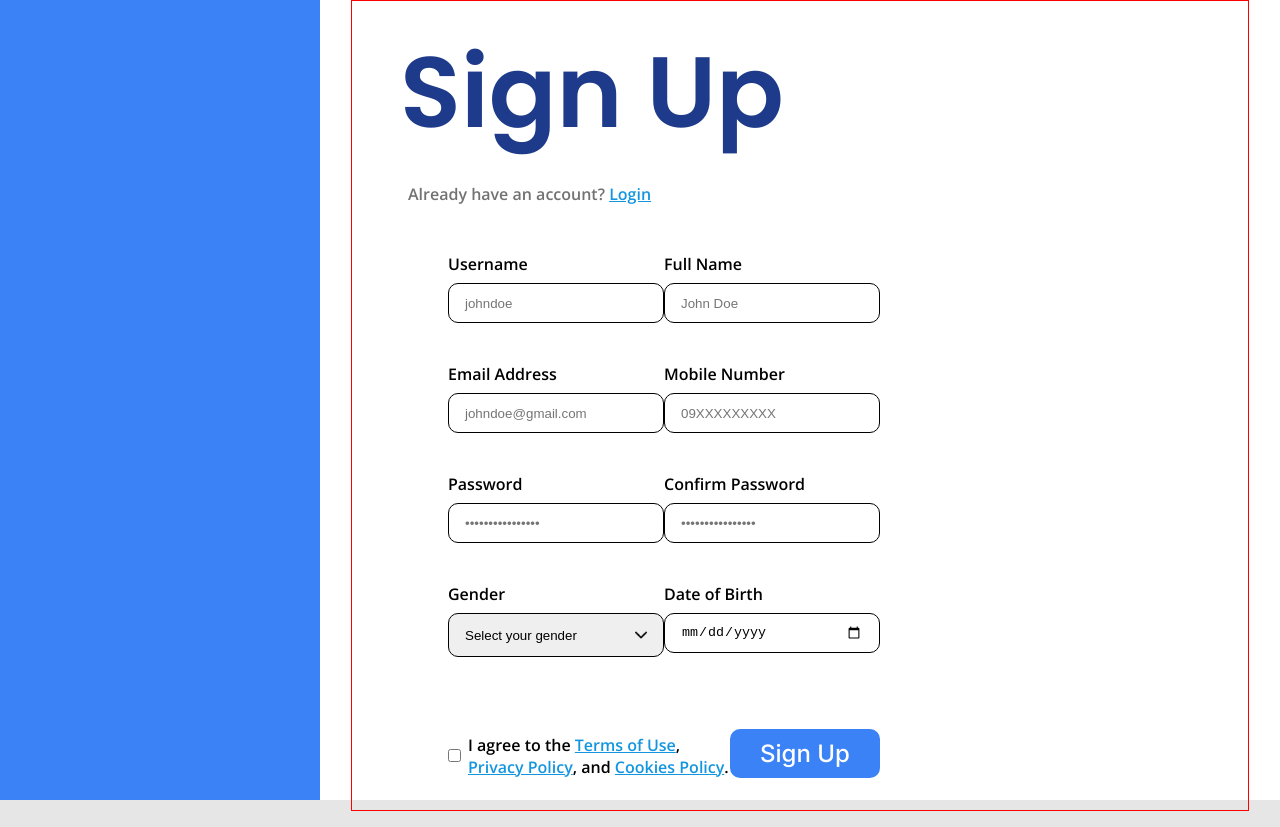
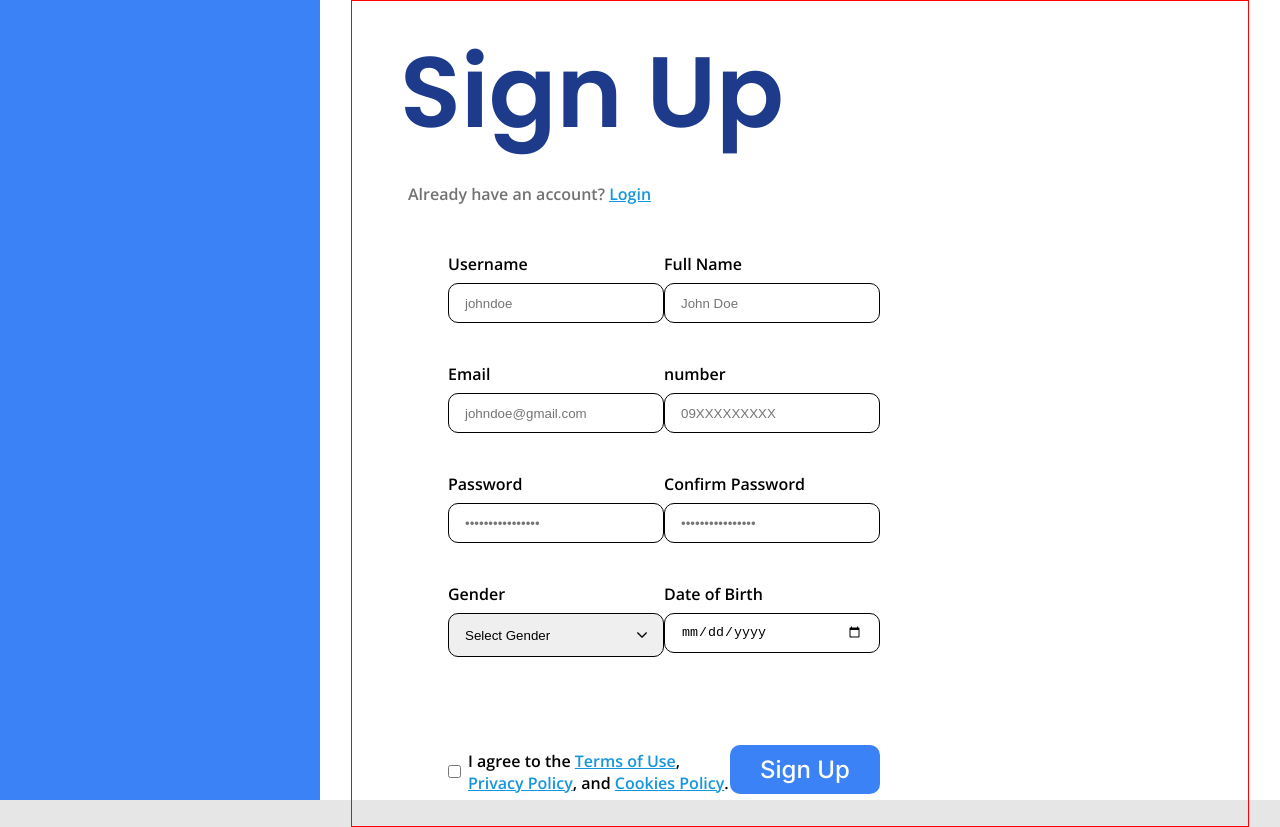
Before and after one commit to Pilner/EzStocks, a Next.js app: page /signup in a window 1280 px wide. Built offline with nearby package versions, Linux system fonts and the light colour scheme.

Commit message:
Created Input component for input fields Added Input component to signup and login pages Moved arrow.png to _components/styles

```diff
--- /dev/null
+++ b/src/_components/Input.tsx
@@ -0,0 +1,66 @@
+import styles from "./styles/Input.module.css";
+
+interface Option {
+    value: string;
+    label: string;
+}
+
+interface InputProps {
+    type: 'text' | 'email' | 'password' | 'select' | 'date';
+    name: string;
+    label: string;
+    options?: Option[];
+    placeholder?: string;
+    minLength?: number;
+    maxLength?: number;
+    required?: boolean;
+}
+
+export default function Input({
+    type,
+    name,
+    label,
+    options,
+    placeholder,
+    minLength,
+    maxLength,
+    required = false,}: InputProps) {
+	return (
+        <div className={styles.inputContainer}>
+            <label className="formsTextFont" htmlFor={name}>{label}</label>
+            {type === 'select' ? (
+                // Render a select input if the type is 'select'
+                <select className={styles.inputSelect} id={name} name={name} required={required} defaultValue="default">
+                <option value="default" disabled>
+                    {placeholder || 'Select an option'}
+                </option>
+                {options && options.map((option) => (
+                    <option key={option.value} value={option.value}>
+                    {option.label}
+                    </option>
+                ))}
+                </select>
+
+            ) : type === 'date' ? (
+                <input
+                    className={styles.inputDate}
+                    type="date"
+                    id={name}
+                    name={name}
+                    required={required}
+                />
+              ) : (
+                // Render a standard input for other types
+                <input
+                    type={type}
+                    id={name}
+                    name={name}
+                    placeholder={placeholder}
+                    required={required}
+                    minLength={minLength}
+                    maxLength={maxLength}
+                />
+            )}
+        </div>
+    );
+};
--- /dev/null
+++ b/src/_components/styles/Input.module.css
@@ -0,0 +1,40 @@
+.inputContainer {
+    width: 23rem;
+}
+
+
+.inputContainer label {
+    display: block;
+    margin-bottom: 0.5rem;
+}
+
+
+.inputContainer input {
+    box-sizing: border-box;
+    padding-right: 1rem;
+    text-indent: 1rem;
+    width: 100%;
+    height: 2.5rem;
+    border: 1px solid;
+    border-radius: 10px;
+}
+
+.inputContainer select {
+    text-indent: 1rem;
+    width: 100%;
+    height: 2.75rem;
+    border: 1px solid;
+    border-radius: 10px;
+    -webkit-appearance: none;
+    appearance: none;
+    background-image: url(./arrow.png);
+    background-size: 10px;
+    background-repeat: no-repeat;
+    background-position: calc(100% - 16px) center;
+
+}
+
+.inputContainer .inputDate{
+    padding-right: 1rem;
+    text-indent: 0.5rem;
+}
--- a/src/app/login/page.module.css
+++ b/src/app/login/page.module.css
@@ -46,27 +46,11 @@
     flex-direction: column;
 }
 
-.formRow {
-    display: flex;
-    flex-direction: column;
-    width: 20rem;
+.fields > div{
     margin-bottom: 2.5rem;
 }
 
-.formRow label {
-    display: block;
-    margin-bottom: 0.5rem;
-}
-
-.formRow input {
-    width: 100%;
-    height: 2.5rem;
-    border: 1px solid;
-    border-radius: 10px;
-    text-indent: 1rem;
-}
-
-.formRow:last-child {
+.fields > div:last-child{
     margin-bottom: 1rem;
 }
 
--- a/src/app/signup/page.module.css
+++ b/src/app/signup/page.module.css
@@ -46,54 +46,18 @@
   flex-direction: column;
 }
 
+.fields > div{
+  margin-bottom: 2.5rem;
+}
+
+.fields > div:last-child{
+  margin-bottom: 1rem;
+}
+
 .formRow {
   display: flex;
   justify-content: space-between;
   margin-bottom: 2.5rem;
-}
-
-.formColumn {
-  width: 23rem;
-}
-
-
-.formColumn label {
-  display: block;
-  margin-bottom: 0.5rem;
-}
-
-.formColumn input {
-  width: 99.8%;
-  height: 2.5rem;
-  border: 1px solid;
-  border-radius: 10px;
-}
-
-.formColumn select {
-  width: 100%;
-  height: 2.75rem;
-  border: 1px solid;
-  border-radius: 10px;
-  -webkit-appearance: none;
-  appearance: none;
-  background-image: url(./arrow.png);
-  background-size: 12px;
-  background-repeat: no-repeat;
-  background-position: calc(100% - 16px) center;
-
-}
-
-.inputDate {
-  box-sizing: border-box;
-  padding-right: 1rem;
-  text-indent: 0.5rem;
-}
-
-.inputField {
-  box-sizing: border-box;
-  padding-right: 1rem;
-  text-indent: 1rem;
-
 }
 
 .end {
@@ -112,7 +76,6 @@
   margin-left: 7px;
 }
 
-
 .end button {
   width: 150px;
   font-size: 24px;
--- a/src/app/signup/page.tsx
+++ b/src/app/signup/page.tsx
@@ -1,5 +1,6 @@
 import styles from './page.module.css';
 import Button from "@/_components/Button";
+import Input from "@/_components/Input";
 
 export default function Register() {
   return (
@@ -16,53 +17,36 @@ export default function Register() {
 
           <form className={styles.form} action="">
             <div className={styles.fields}>
-              <div className={styles.formRow}>
-                <div className={styles.formColumn}>
-                  <label htmlFor="username" className="formsTextFont">Username</label>
-                  <input type="text" id="username" name="username" placeholder="johndoe" className={styles.inputField} required />
+              <div>
+
+                <div className={styles.formRow}>
+                  <Input type="text" name="username" label="Username" placeholder="johndoe" required></Input>
+                  <Input type="text" name="name" label="Full Name" placeholder="John Doe" required></Input>
                 </div>
-                <div className={styles.formColumn}>
-                  <label htmlFor="name" className="formsTextFont">Full Name</label>
-                  <input type="text" id="name" name="name" placeholder="John Doe" className={styles.inputField} required />
+
+                <div className={styles.formRow}>
+                  <Input type="email" name="email" label="Email" placeholder="johndoe@gmail.com" required></Input>
+                  <Input type="text" name="number" label="number" placeholder="09XXXXXXXXX" required></Input>
                 </div>
-              </div>
 
-              <div className={styles.formRow}>
-                <div className={styles.formColumn}>
-                  <label htmlFor="email" className="formsTextFont">Email Address</label>
-                  <input type="email" id="email" name="email" placeholder="johndoe@gmail.com" className={styles.inputField} required />
+                <div className={styles.formRow}>
+                  <Input type="password" name="pw" label="Password" placeholder="••••••••••••••••" required></Input>
+                  <Input type="password" name="pwConfirm" label="Confirm Password" placeholder="••••••••••••••••" required></Input>
                 </div>
-                <div className={styles.formColumn}>
-                  <label htmlFor="number" className="formsTextFont">Mobile Number</label>
-                  <input type="tel" id="number" name="number" placeholder="09XXXXXXXXX" pattern="[0-9]{11}" className={styles.inputField} required />
-                </div>
-              </div>
 
-              <div className={styles.formRow}>
-                <div className={styles.formColumn}>
-                  <label htmlFor="pw" className="formsTextFont">Password</label>
-                  <input type="password" id="pw" name="pw" placeholder="••••••••••••••••" className={styles.inputField} required minLength={8} maxLength={24} />
-                </div>
-                <div className={styles.formColumn}>
-                  <label htmlFor="pw-confirm" className="formsTextFont">Confirm Password</label>
-                  <input type="password" id="pw-confirm" name="pw-confirm" placeholder="••••••••••••••••" className={styles.inputField} required minLength={8} maxLength={24} />
-                </div>
-              </div>
+                <div className={styles.formRow}>
 
-              <div className={styles.formRow}>
-                <div className={styles.formColumn}>
-                  <label htmlFor="gender" className="formsTextFont">Gender</label>
-                  <select id="gender" name="gender" className={styles.inputField} required>
-                    <option value="" disabled selected>Select your gender</option>
-                    <option value="Male">Male</option>
-                    <option value="Female">Female</option>
-                    <option value="Other">Other</option>
-                    <option value="not-prefer">Prefer not to say</option>
-                  </select>
-                </div>
-                <div className={styles.formColumn}>
-                  <label htmlFor="birthdate" className="formsTextFont">Date of Birth</label>
-                  <input type="date" id="birthdate" name="birthdate" className={styles.inputDate} required />
+                  <Input type="select" name="gender" label="Gender" placeholder="Select Gender"
+                  options={[
+                    { value: 'male', label: 'Male' },
+                    { value: 'female', label: 'Female' },
+                    { value: 'other', label: 'Other' },
+                    { value: 'not-prefer', label: 'Prefer not to say' }
+                  ]}
+                  required></Input>
+
+                  <Input type="date" name="birthdate" label="Date of Birth" required></Input>
+
                 </div>
               </div>
             </div>
@@ -71,7 +55,7 @@ export default function Register() {
               <div id="agreement" className={styles.agreement}>
                 <input type="checkbox" id="agreement" name="agreement" required />
                 <label htmlFor="agreement" className="formsTextFont">
-                  I agree to the <a href="/terms">Terms of Use</a>, <a href="/privacy">Privacy Policy</a>, and <a href="/cookies">Cookies Policy</a>.
+                  I agree to the <a href="#">Terms of Use</a>, <a href="#">Privacy Policy</a>, and <a href="#">Cookies Policy</a>.
                 </label>
               </div>
 
```
Also changed, not shown: src/app/login/page.tsx (+6 -7 lines), src/_components/styles/arrow.png (renamed from src/app/signup/arrow.png).
